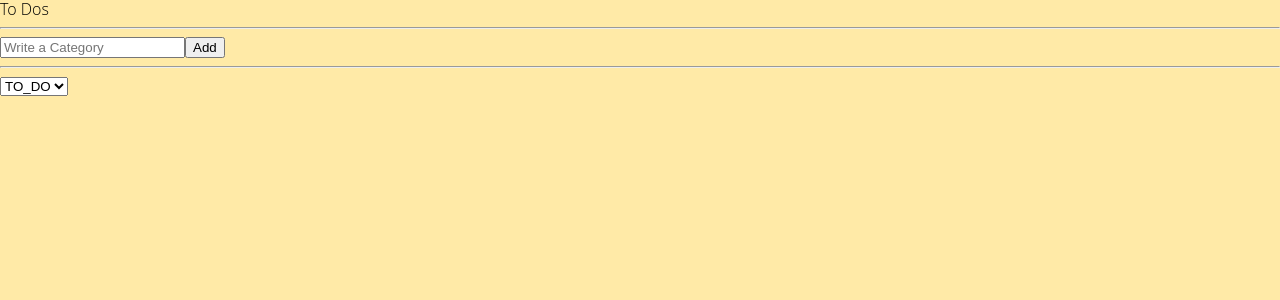
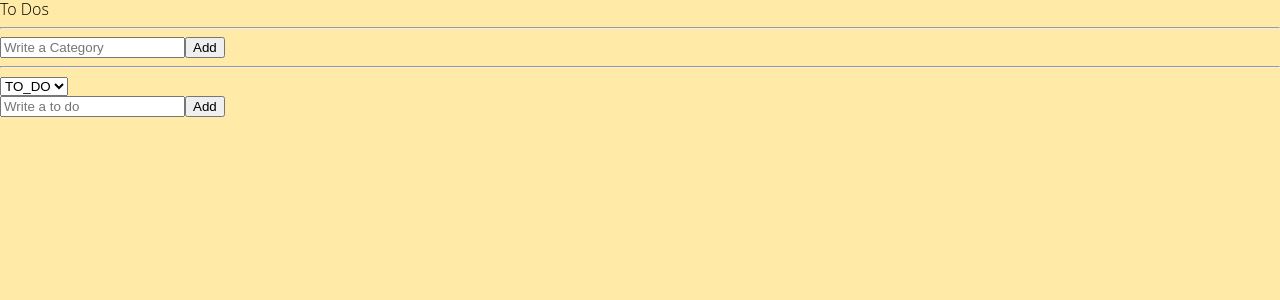
Before and after one commit to sVyu/react_master_class, a React (Create React App) app: page /#/category_boards in a window 1280 px wide. Shown: the top 300 px of the page. Built offline with nearby package versions, Linux system fonts and the light colour scheme.

Commit message:
feat: createToDo Input & Button

```diff
--- a/src/CategoryBoards/CreateCategory.tsx
+++ b/src/CategoryBoards/CreateCategory.tsx
@@ -1,18 +1,20 @@
 import { useForm } from 'react-hook-form';
 import { useRecoilState } from 'recoil';
-import { categoriesState } from '../atoms';
+import { categoryToDosMapState } from '../atoms';
 
 interface ICategory {
   category: string;
 }
 
 export const CreateCategory = () => {
-  const [categories, setCategories] = useRecoilState(categoriesState);
+  const [categoryToDosMap, setCategoryToDosMap] = useRecoilState(
+    categoryToDosMapState
+  );
   const { register, handleSubmit, setValue } = useForm<ICategory>();
   const handleValid = ({ category }: ICategory) => {
-    if (category in categories) return;
+    if (category in categoryToDosMap) return;
 
-    setCategories({ ...categories, [category]: [] });
+    setCategoryToDosMap({ ...categoryToDosMap, [category]: [] });
     setValue('category', '');
   };
 
--- a/src/CategoryBoards/CreateToDo.tsx
+++ b/src/CategoryBoards/CreateToDo.tsx
@@ -1,31 +1,40 @@
-// import { useForm } from 'react-hook-form';
-// import { useRecoilValue, useSetRecoilState } from 'recoil';
-// import { categoryState, toDoState } from '../atoms';
+import { useForm } from 'react-hook-form';
+import { useRecoilState, useRecoilValue } from 'recoil';
+import { IToDo, categoryToDosMapState, selectedCategoryState } from '../atoms';
 
-// interface IForm {
-//   toDo: string;
-// }
+interface IForm {
+  toDo: string;
+}
 
-// function CreateToDo() {
-//   const setToDos = useSetRecoilState(toDoState);
-//   const category = useRecoilValue(categoryState);
-//   const { register, handleSubmit, setValue } = useForm<IForm>();
-//   const handleValid = ({ toDo }: IForm) => {
-//     setToDos((oldToDos) => [{ text: toDo, id: Date.now(), category }, ...oldToDos]);
-//     setValue('toDo', '');
-//   };
-//   return (
-//     <form onSubmit={handleSubmit(handleValid)}>
-//       <input
-//         {...register('toDo', {
-//           required: 'Please write a To Do',
-//         })}
-//         placeholder="Write a to do"
-//       />
-//       <button>Add</button>
-//     </form>
-//   );
-// }
+export const CreateToDo = () => {
+  const selectedCategory = useRecoilValue(selectedCategoryState);
+  const [categoryToDosMap, setCategoryToDosMap] = useRecoilState(
+    categoryToDosMapState
+  );
 
-// export default CreateToDo;
-export {};
+  const { register, handleSubmit, setValue } = useForm<IForm>();
+  const handleValid = ({ toDo }: IForm) => {
+    if (selectedCategory === '') return;
+    const targetToDos = categoryToDosMap[selectedCategory];
+    setCategoryToDosMap({
+      ...categoryToDosMap,
+      [selectedCategory]: [
+        ...targetToDos,
+        { id: Date.now(), text: toDo } as IToDo,
+      ],
+    });
+    setValue('toDo', '');
+  };
+
+  return (
+    <form onSubmit={handleSubmit(handleValid)}>
+      <input
+        {...register('toDo', {
+          required: 'Please write a To Do',
+        })}
+        placeholder="Write a to do"
+      />
+      <button>Add</button>
+    </form>
+  );
+};
--- a/src/CategoryBoards/ToDoList.tsx
+++ b/src/CategoryBoards/ToDoList.tsx
@@ -1,22 +1,24 @@
 import React, { useEffect } from 'react';
 import { useRecoilState, useRecoilValue } from 'recoil';
-import { categoriesState, selectedCategoryState, toDoSelector } from '../atoms';
+import { categoryToDosMapState, selectedCategoryState } from '../atoms';
 import { CreateCategory } from './CreateCategory';
+import { CreateToDo } from './CreateToDo';
 
 function ToDoList() {
   // const toDos = useRecoilValue(toDoSelector);
   const [selectedCategory, setSelectedCategory] = useRecoilState(
     selectedCategoryState
   );
-  const categories = useRecoilValue(categoriesState);
+  const categoryToDosMap = useRecoilValue(categoryToDosMapState);
   const handleInput = (event: React.FormEvent<HTMLSelectElement>) => {
     setSelectedCategory(event.currentTarget.value as any);
   };
 
+  // console.log('categoryToDosMap', categoryToDosMap);
   // console.log('selectedCategory', selectedCategory);
   useEffect(() => {
-    if (Object.keys(categories).length) {
-      setSelectedCategory(Object.keys(categories)[0]);
+    if (Object.keys(categoryToDosMap).length) {
+      setSelectedCategory(Object.keys(categoryToDosMap)[0]);
     }
   }, []);
 
@@ -28,13 +30,13 @@ function ToDoList() {
       <CreateCategory />
       <hr />
       <select value={selectedCategory} onInput={handleInput}>
-        {Object.entries(categories).map(([category, _]) => (
+        {Object.entries(categoryToDosMap).map(([category, _]) => (
           <option value={category} key={category}>
             {category}
           </option>
         ))}
       </select>
-      {/* <CreateToDo /> */}
+      <CreateToDo />
       {/* {toDos?.map((toDo) => (
         <ToDo key={toDo.id} {...toDo} />
       ))} */}
--- a/src/atoms.tsx
+++ b/src/atoms.tsx
@@ -10,14 +10,14 @@ export interface IToDo {
   id: number;
   text: string;
 }
-export interface IToDosWithCategory {
+export interface ICategoryToDosMap {
   [key: string]: IToDo[];
 }
 
-export const defaultCategories = ['TO_DO', 'DOING', 'DONE'];
+const defaultCategories = ['TO_DO', 'DOING', 'DONE'];
 
-export const categoriesState = atom<IToDosWithCategory>({
-  key: 'categories',
+export const categoryToDosMapState = atom<ICategoryToDosMap>({
+  key: 'categoryToDosMap',
   default: defaultCategories.reduce((acc, category) => {
     return { ...acc, [category]: [] };
   }, {}),
@@ -28,16 +28,16 @@ export const selectedCategoryState = atom<string>({
   default: '',
 });
 
-export const toDoState = atom<IToDo[]>({
-  key: 'toDo',
-  default: [],
-});
+// export const toDoState = atom<IToDo[]>({
+//   key: 'toDo',
+//   default: [],
+// });
 
-export const toDoSelector = selector({
-  key: 'toDoSelector',
-  get: ({ get }) => {
-    const categories = get(categoriesState);
-    const selectedCategory = get(selectedCategoryState);
-    return categories[selectedCategory];
-  },
-});
+// export const toDoSelector = selector({
+//   key: 'toDoSelector',
+//   get: ({ get }) => {
+//     const categoryToDosMap = get(categoryToDosMapState);
+//     const selectedCategory = get(selectedCategoryState);
+//     return categoryToDosMap[selectedCategory];
+//   },
+// });
```
